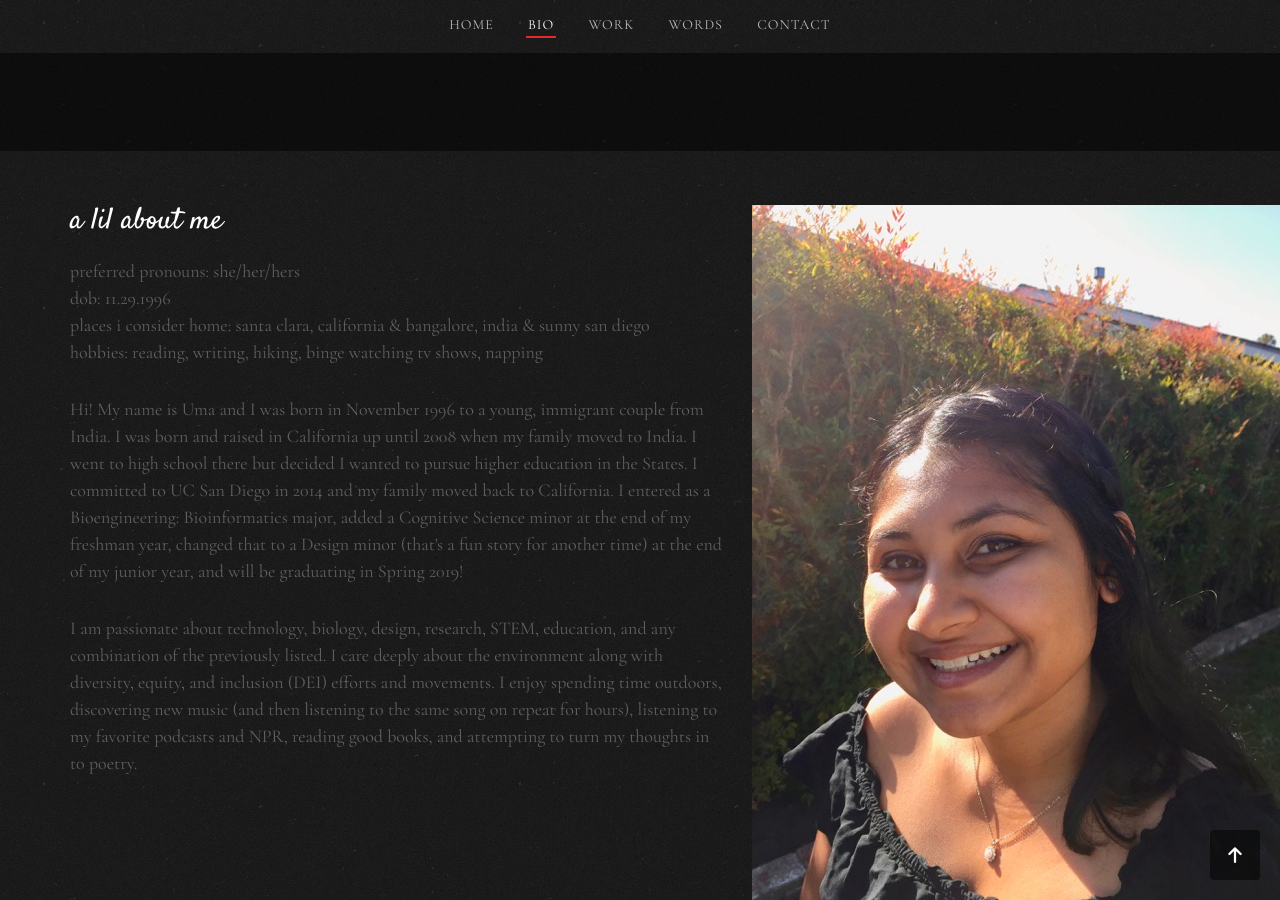
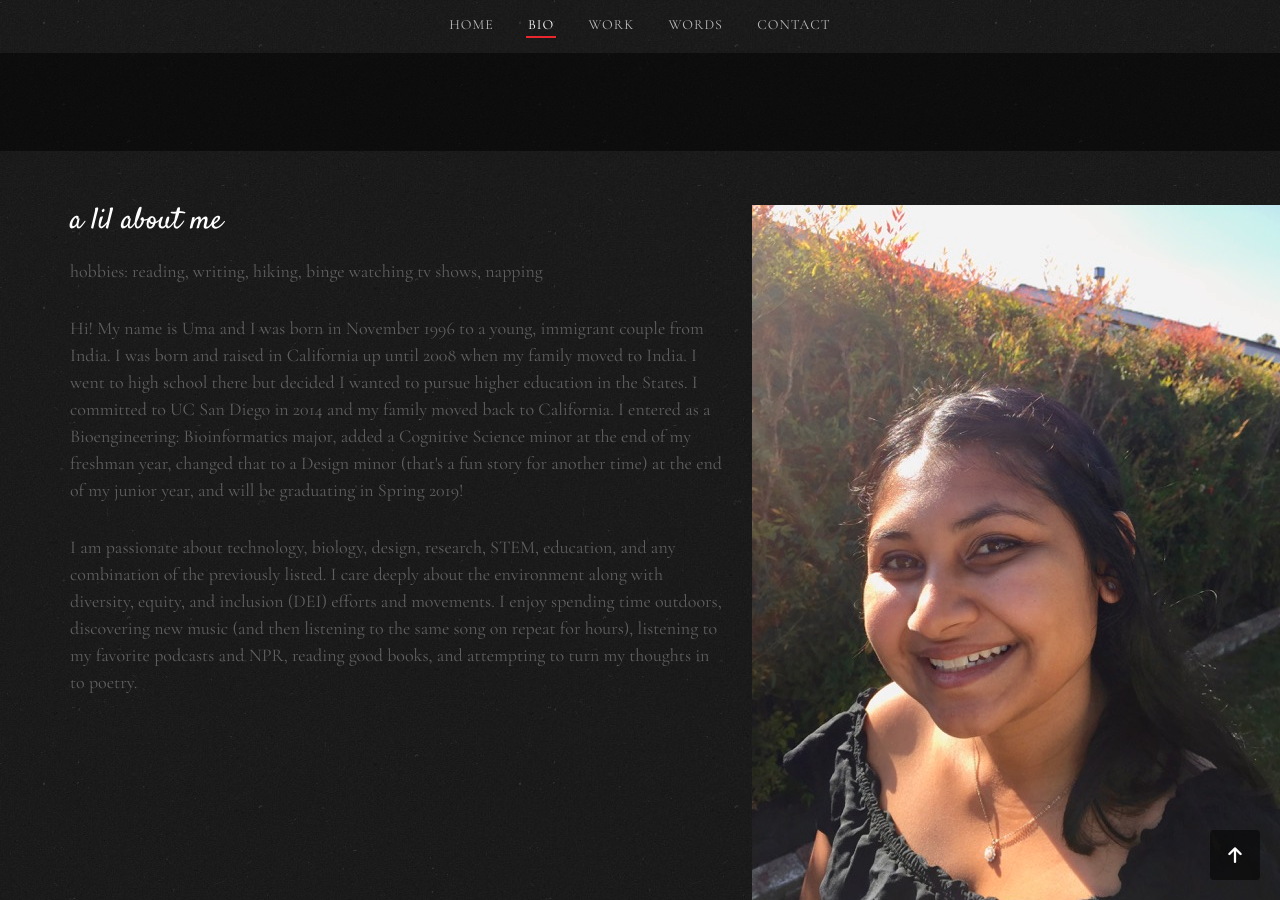
Before and after one commit to NeelShah18/neelshah18.github.io, a Jekyll site: the page umahto.github.io-master/bio.html, which Jekyll copies as it is, in a window 1280 px wide and 900 px high, scrolled down 749 px. Built offline with Jekyll 4.4.1, drawn with Linux system fonts in a browser that asks for light colours; some web fonts are replaced; some of the changed lines change nothing that is shown.

Commit message:
change in bio structure

```diff
--- a/umahto.github.io-master/bio.html
+++ b/umahto.github.io-master/bio.html
@@ -3,7 +3,7 @@
 	<head>
 		<meta charset="utf-8">
 		<meta http-equiv="X-UA-Compatible" content="IE=edge">
-		<title>umahto</title>
+		<title>Neel Shah</title>
 		<meta name="viewport" content="width=device-width, initial-scale=1">
 		<meta name="description" content="my website" />
 		<meta name="keywords" content="uma mahto, boostrap, html5, css3, mobile first, responsive" />
@@ -44,7 +44,7 @@
 			<div class="container">
 				<div class="row">
 					<div class="col-xs-12 text-center logo-wrap">
-						<div id="fh5co-logo"><a href="index.html">uma mahto</a></div>
+						<div id="fh5co-logo"><a href="index.html">Neel Shah</a></div>
 					</div>
 					<div class="col-xs-12 text-center menu-1 menu-wrap">
 						<ul>
@@ -119,7 +119,7 @@
 				<div class="col-md-7 animate-box">
 					<div class="section-heading">
 						<h2>a lil about me</h2>
-						<p>preferred pronouns: she/her/hers </br>dob: 11.29.1996 </br> places i consider home: santa clara, california & bangalore, india & sunny san diego</br>hobbies: reading, writing, hiking, binge watching tv shows, napping</p>
+						<p>hobbies: reading, writing, hiking, binge watching tv shows, napping</p>
 						<p>Hi! My name is Uma and I was born in November 1996 to a young, immigrant couple from India. I was born and raised in California up until 2008 when my family moved to India. I went to high school there but decided I wanted to pursue higher education in the States. I committed to UC San Diego in 2014 and my family moved back to California. I entered as a Bioengineering: Bioinformatics major, added a Cognitive Science minor at the end of my freshman year, changed that to a Design minor (that's a fun story for another time) at the end of my junior year, and will be graduating in Spring 2019!
 							<!--but also i am a smol california flower child--></p>
 						<p> I am passionate about technology, biology, design, research, STEM, education, and any combination of the previously listed. I care deeply about the environment along with diversity, equity, and inclusion (DEI) efforts and movements. I enjoy spending time outdoors, discovering new music (and then listening to the same song on repeat for hours), listening to my favorite podcasts and NPR, reading good books, and attempting to turn my thoughts in to poetry.</p>
```
